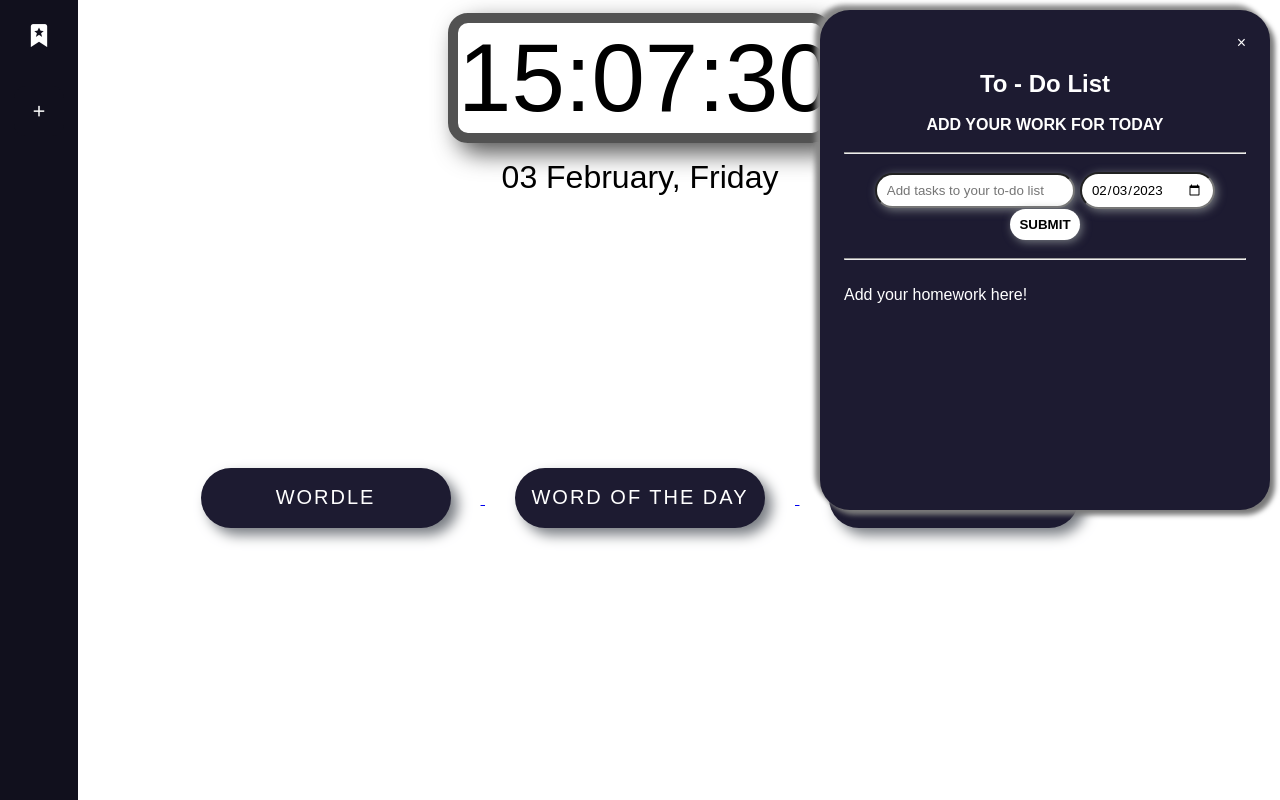
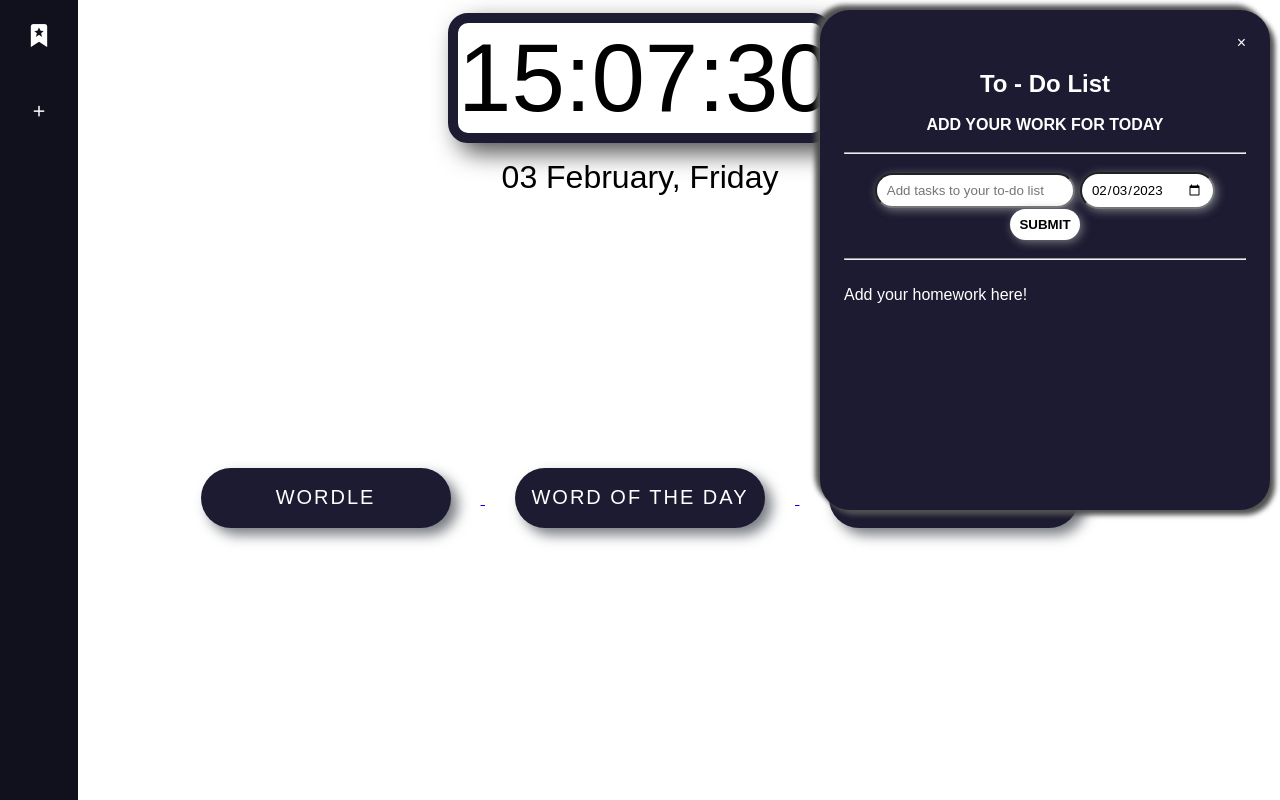
Before and after one commit to Serendipitous1729/StudyHolic, a browser extension: page home/index.html in a window 1280 px wide. Drawn offline with nearby package versions, Linux system fonts and the light colour scheme.

Commit message:
PatchHomepage

```diff
--- a/home/styles.css
+++ b/home/styles.css
@@ -28,7 +28,7 @@ html, body {
 #time{
     font-size: 600%;
     margin: 0;
-    border: 10px solid #525252;
+    border: 10px solid  #1d1b31;
     border-radius: 20px;
     box-shadow: 10px 10px 25px #525252;
 }
@@ -63,8 +63,8 @@ html, body {
       width: 450px;
       border-radius: 30px;
       color: white;
-      box-shadow: -5px -5px 5px #878787,
-                    5px 5px 5px #7a7a7a;;
+      box-shadow: -5px -5px 5px #525252,
+                    5px 5px 5px  #525252;;
 
 
   }
```
